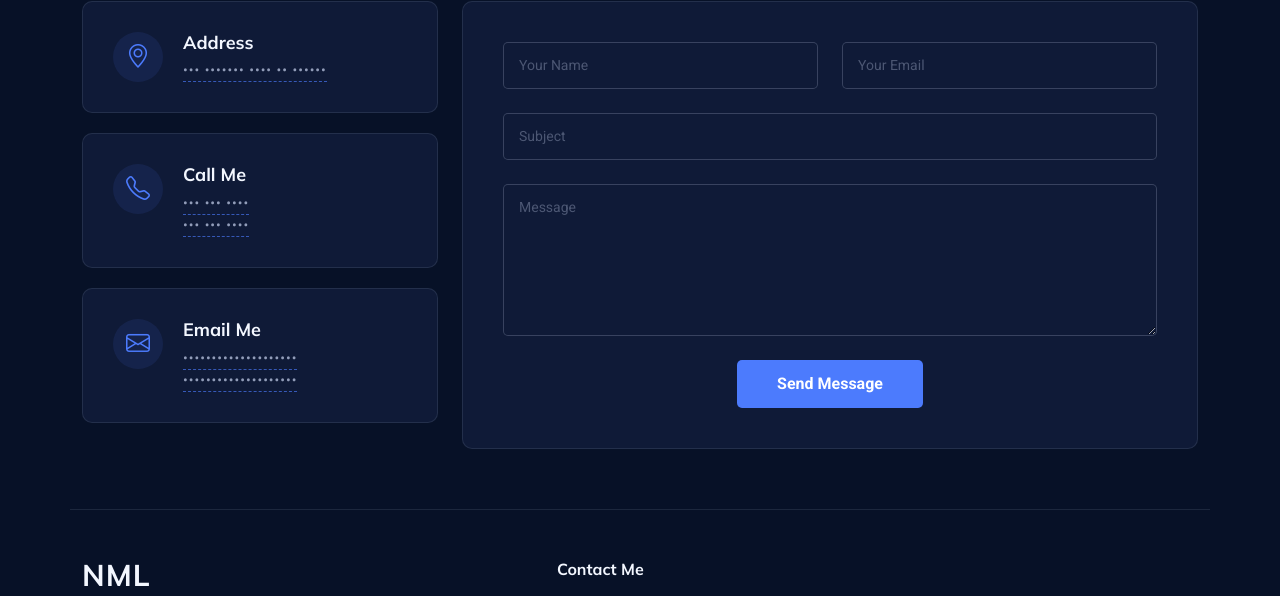
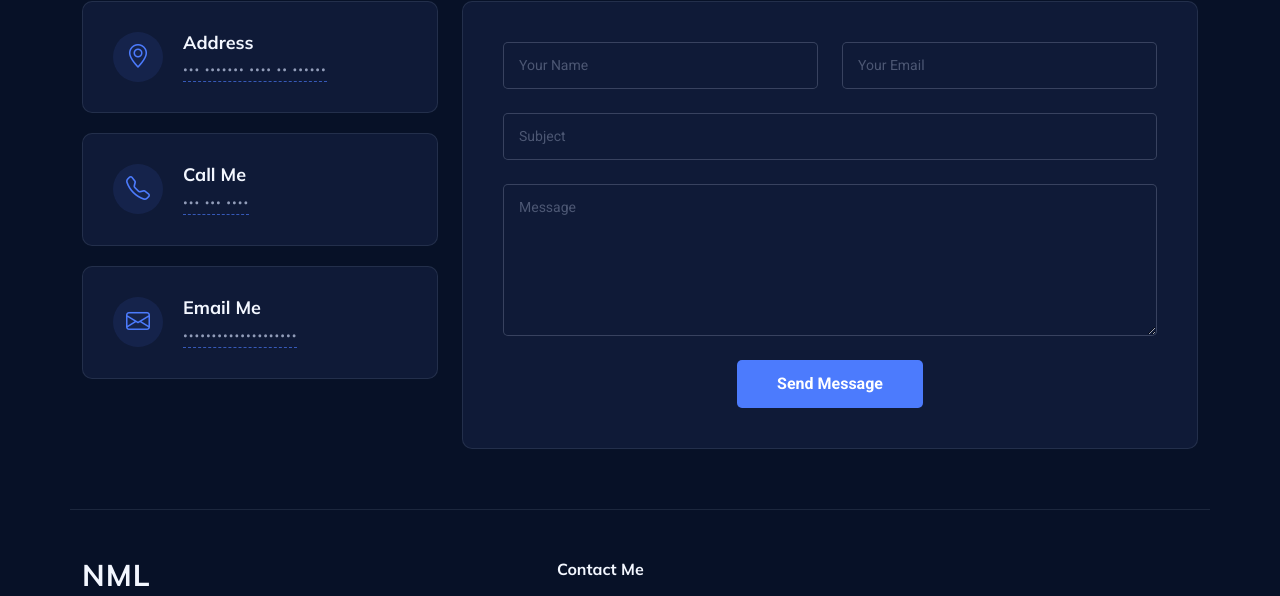
Before and after one commit to mattyditlhake/my_portfolio, a website: page index.html in a window 1280 px wide. Shown: the part 8388-8984 px from the top of the page. Drawn offline with Linux system fonts and the light colour scheme.

Commit message:
Fix of form

```diff
--- a/index.html
+++ b/index.html
@@ -1109,13 +1109,6 @@
                 <p class="reveal-on-hover" tabindex="0" aria-label="Phone number hidden. Hover or focus to reveal.">
                   <span class="reveal-placeholder">••• ••• ••••</span>
                   <span class="reveal-value"><a href="tel:+27812345678">081 234 5678</a></span>
-                </p>
-
-                <p>
-                    <span class="reveal-on-hover" tabindex="0" aria-label="Email address hidden. Hover or focus to reveal.">
-                      <span class="reveal-placeholder">••• ••• ••••</span>
-                        <span class="reveal-value">
-                        <a href="tel:+27812345678">081 234 5678</a></p>
                   </span>
                   </span>
                 </p>
@@ -1131,13 +1124,6 @@
                 <p class="reveal-on-hover" tabindex="0" aria-label="Email address hidden. Hover or focus to reveal.">
                   <span class="reveal-placeholder">••••••••••••••••••••</span>
                   <span class="reveal-value"><a href="mailto:matty.ditlhake@gmail.com">matty.ditlhake@gmail.com</a></span>
-                </p>
-
-                  <p>
-                    <span class="reveal-on-hover" tabindex="0" aria-label="Email address hidden. Hover or focus to reveal.">
-                      <span class="reveal-placeholder">••••••••••••••••••••</span>
-                      <span class="reveal-value">
-                        <a href="mailto:matty.ditlhake@gmail.com">matty.ditlhake@gmail.com</a>
                   </span>
                   </span>
                 </p>
```
Lines whose indentation alone changed are shown as unchanged.
